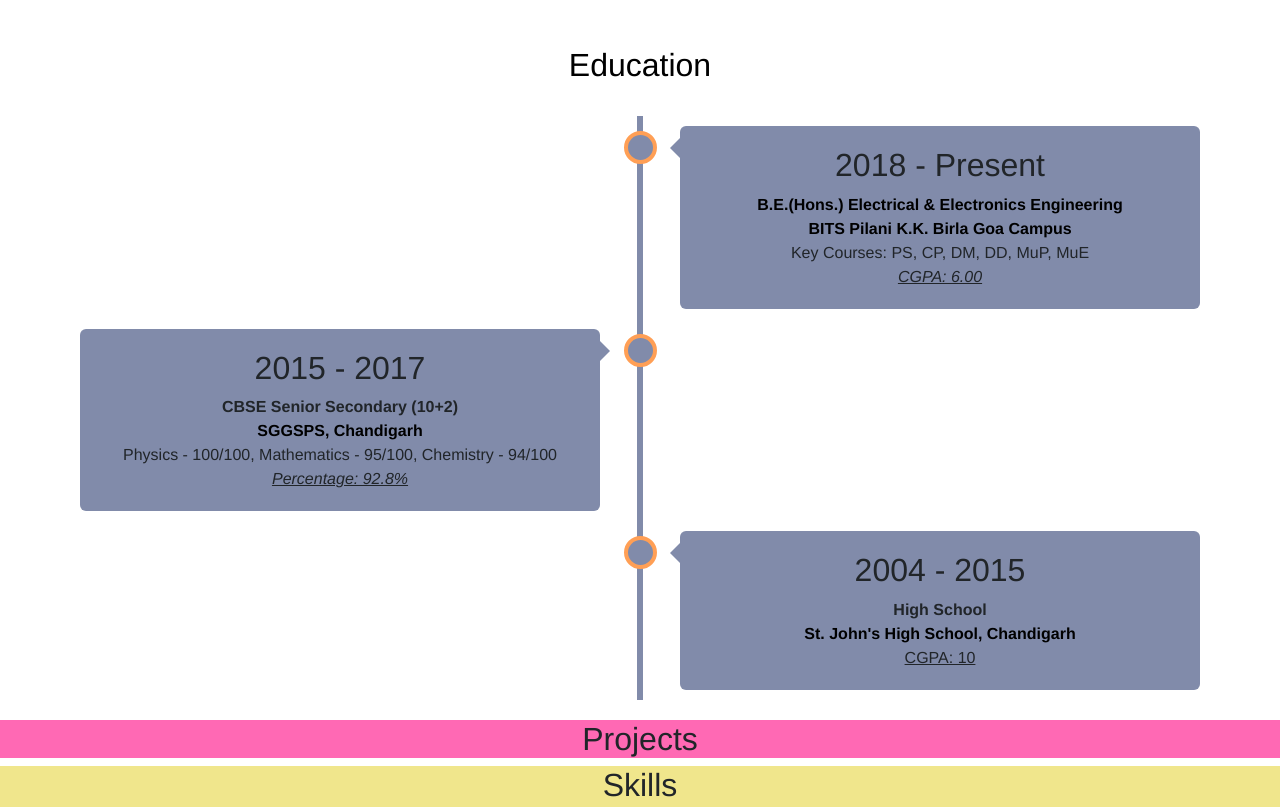
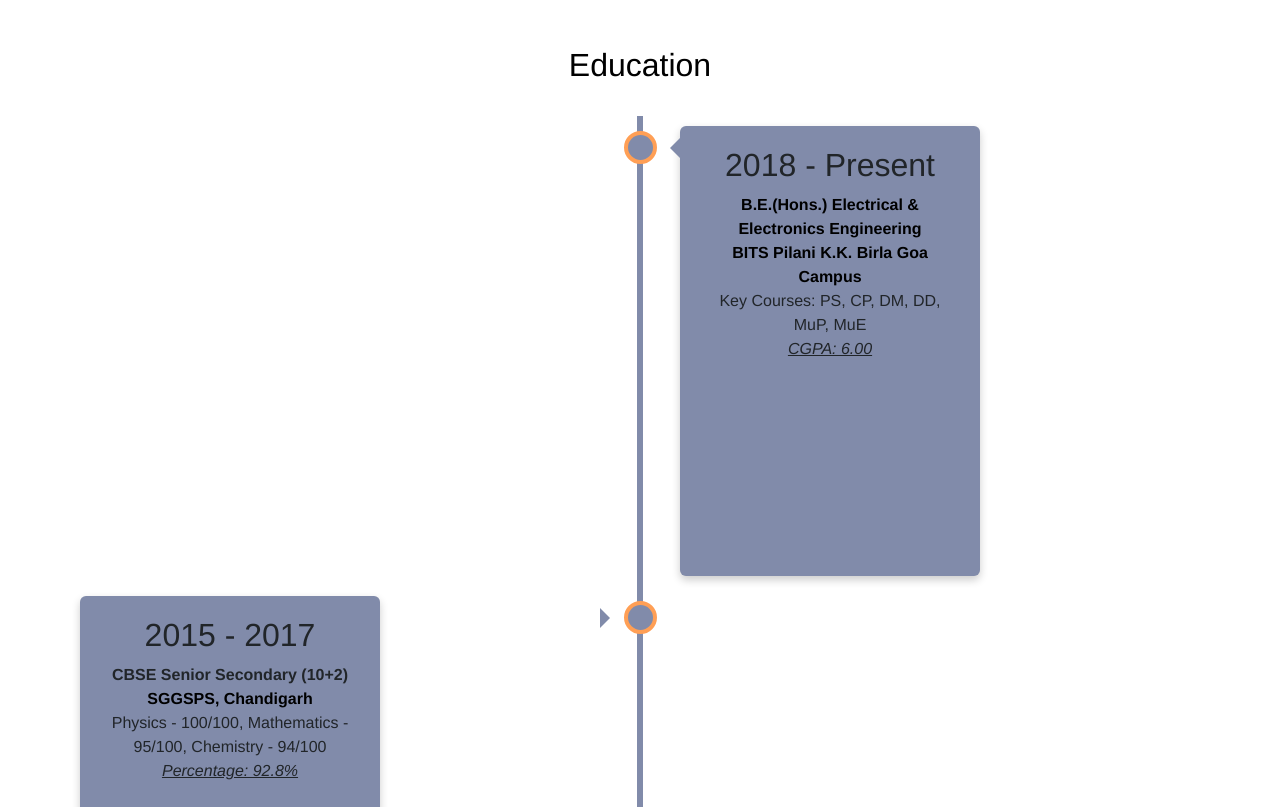
Before and after one commit to shauryav24/shauryav24.github.io, a plain HTML site: page index.html in a window 1280 px wide. Shown: the part 1340-2147 px from the top of the page. Drawn offline with nearby package versions, Linux system fonts and the light colour scheme; a script that the page names is missing.

Commit message:
Update style.css

```diff
--- a/css/style.css
+++ b/css/style.css
@@ -397,3 +397,17 @@
 .extra i {
     text-align: center;
 }
+
+
+.content {
+    box-shadow: 0 4px 8px 0 rgba(0,0,0,0.2);
+    transition: 0.3s;
+    overflow: hidden;
+    height: 450px;
+    width: 300px;
+
+}
+
+.content:hover {
+    box-shadow: 0 8px 16px 0 rgba(0, 0, 0, 0.6);
+}
```
